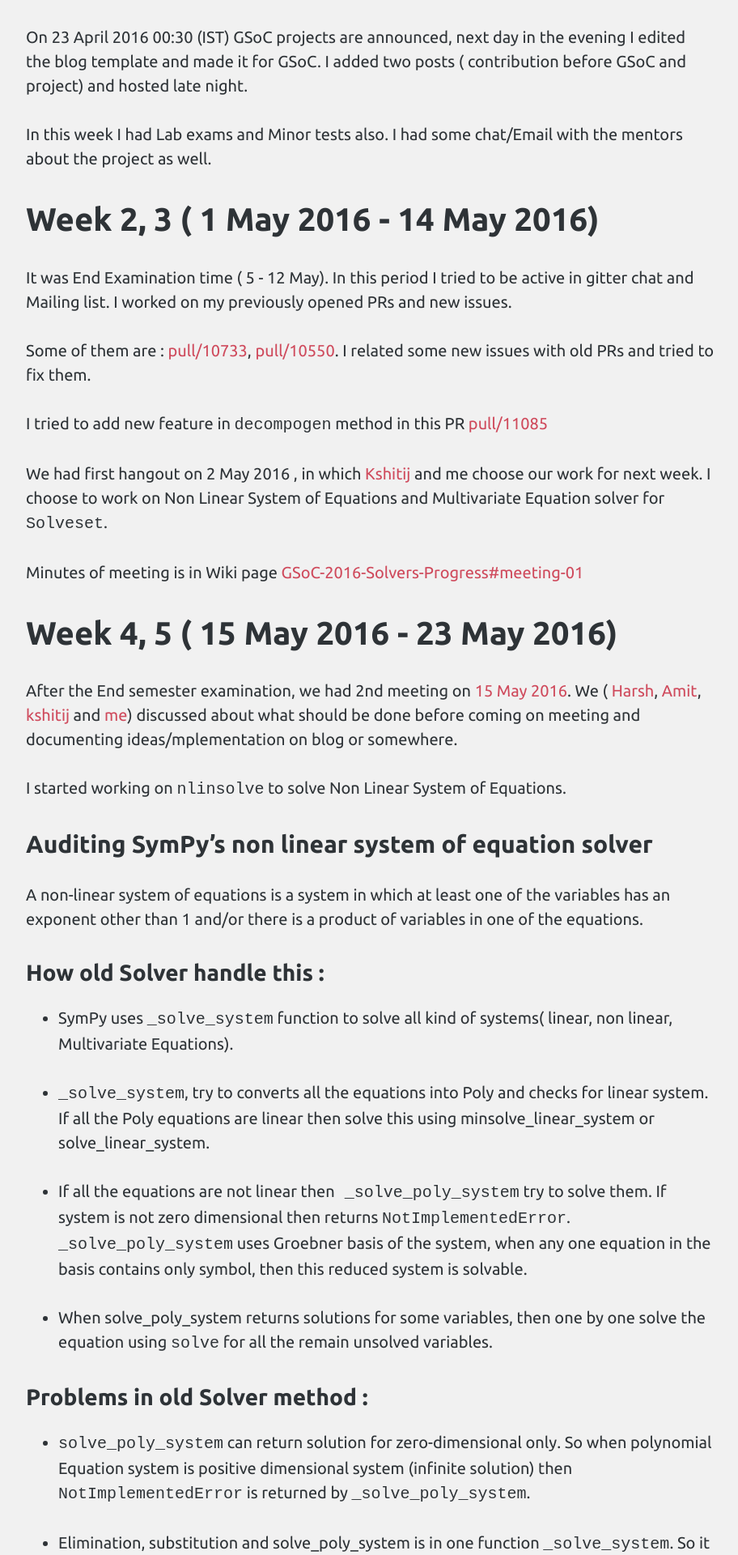
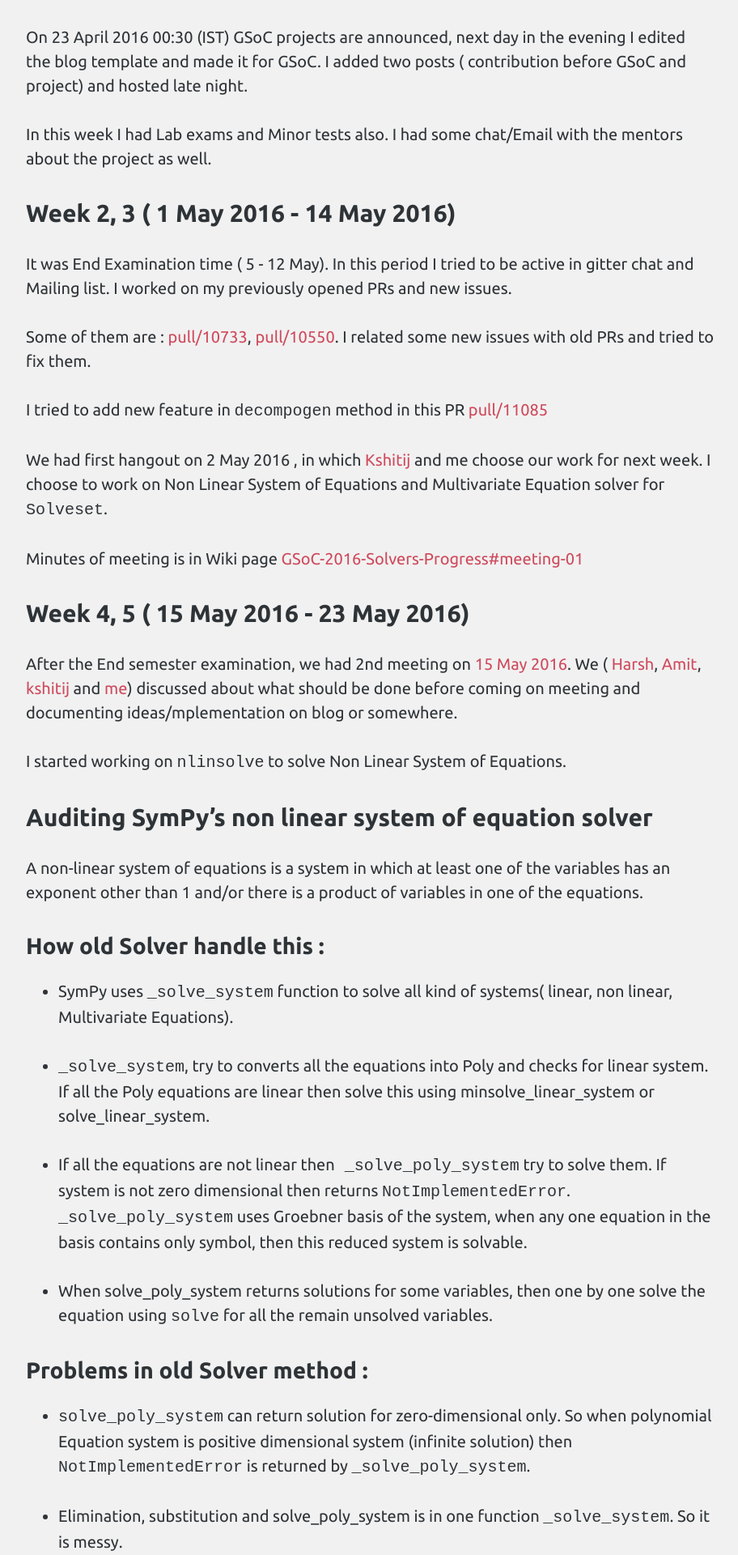
Before and after one commit to Shekharrajak/shekharrajak.github.io, a Jekyll site: the page built from _posts/2016-5-22-Community-Bonding-Period.md, in a window 1280 px wide. Shown: the part 1271-3191 px from the top of the page at 81% size, without its empty margins (183-1095 px from the left). Built offline with Jekyll 4.4.1, drawn with Linux system fonts in a browser that asks for light colours; nearby versions of some CDN libraries; comment, search, counter and statistics services are not loaded.

```diff
--- a/_posts/2016-5-22-Community-Bonding-Period.md
+++ b/_posts/2016-5-22-Community-Bonding-Period.md
@@ -23,7 +23,7 @@ On 23 April 2016 00:30 (IST) GSoC projects are announced, next day in the evenin
 
 In this week I had Lab exams and Minor tests also. I had some chat/Email with the mentors about the project as well.
 
-# Week 2, 3 ( 1 May 2016 - 14 May 2016)
+## Week 2, 3 ( 1 May 2016 - 14 May 2016)
 
 It was End Examination time ( 5 - 12 May). In this period I tried to be active in gitter chat and Mailing list. I worked on my previously opened PRs and new issues.
 
@@ -35,7 +35,7 @@ We had first hangout on 2 May 2016 , in which [Kshitij](https://github.com/kshit
 
 Minutes of meeting is in Wiki page [GSoC-2016-Solvers-Progress#meeting-01](https://github.com/sympy/sympy/wiki/GSoC-2016-Solvers-Progress#meeting-01)
 
-# Week 4, 5 ( 15 May 2016 - 23 May 2016)
+## Week 4, 5 ( 15 May 2016 - 23 May 2016)
 
 After the End semester examination, we had 2nd meeting on [15 May 2016](https://github.com/sympy/sympy/wiki/GSoC-2016-Solvers-Progress#meeting-02). We ( [Harsh](https://github.com/hargup), [Amit](https://github.com/aktech), [kshitij](https://github.com/kshitij10496) and [me](https://github.com/shekharrajak)) discussed about what should be done before coming on meeting and documenting ideas/mplementation on blog or somewhere.
 
```
